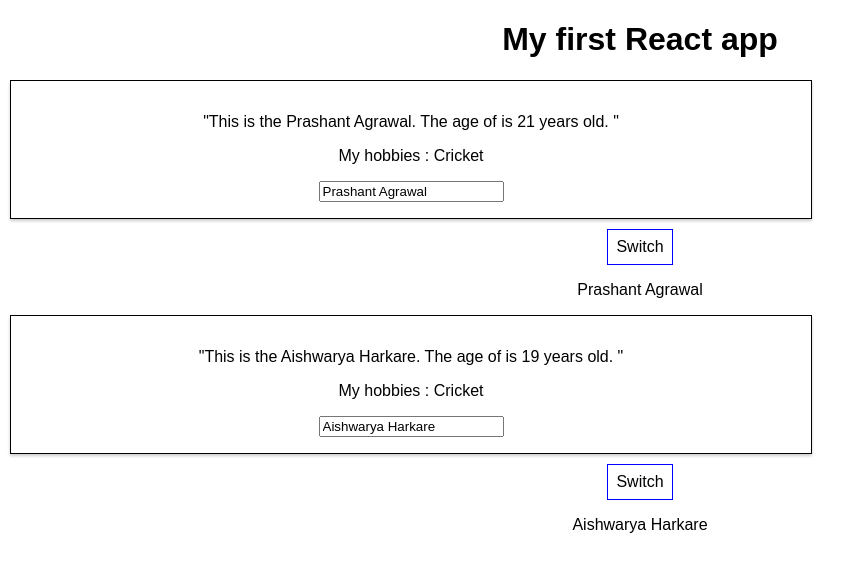
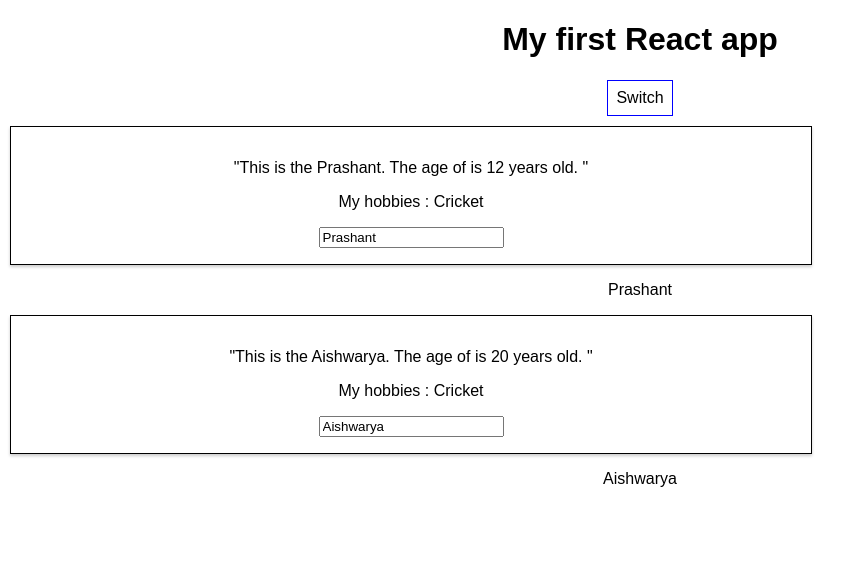
Before and after one commit to Ashutoshharkare/React-course, a React (Create React App) app: page / in a window 1280 px wide. Both pictures are taken after a click on the button "Switch". Shown: the top 572 px of the page, without its empty margins (0-867 px from the left). Built offline with nearby package versions, Linux system fonts and the light colour scheme.

Commit message:
Working with lists and dynamic content #2

```diff
--- a/src/App.js
+++ b/src/App.js
@@ -6,7 +6,8 @@ class App extends Component {
   state = {
     person : [
       {name : "Prashant", age : 12}, {name : "Aishwarya", age : 20}
-    ]
+    ],
+    showPersons : false,
   };
 
   switchButtonHandler = (newName) => {
@@ -17,6 +18,13 @@ class App extends Component {
     this.setState({person : [{name : event.target.value, age : 21}, {name : "Aishwarya Harkare", age : 19}]} );
   }
 
+  togglePersons = () => {
+    const show = this.state.showPersons;
+    this.setState({
+      showPersons : !show,
+    })
+  }
+
   render() {
     const styleButton = {
       backgroundColor : 'white',
@@ -25,15 +33,23 @@ class App extends Component {
       font : 'inherit',
       cursor : 'pointer',
     };
+
+    let persons = null;
+
+    if(this.state.showPersons){
+      persons = (<div>
+      <Person name={this.state.person[0].name} age={this.state.person[0].age} click= {() => this.switchButtonHandler("Ashutosh!")} change = {this.onChangeHandler}> My hobbies : Cricket</Person>
+      <p> {this.state.person[0].name}</p>
+      <Person name={this.state.person[1].name} age={this.state.person[1].age} click= {() => this.switchButtonHandler("Ashutosh!")} change = {this.onChangeHandler}> My hobbies : Cricket</Person>
+      <p> {this.state.person[1].name}</p>
+    </div>);
+    }
+
     return (
       <div className="App">
         <h1> My first React app </h1>
-        <Person name={this.state.person[0].name} age={this.state.person[0].age} click= {() => this.switchButtonHandler("Ashutosh!")} change = {this.onChangeHandler}> My hobbies : Cricket</Person>
-        <button style={styleButton} onClick = {this.switchButtonHandler.bind(this, "Prashant Agrawal")}>Switch</button>
-        <p> {this.state.person[0].name}</p>
-        <Person name={this.state.person[1].name} age={this.state.person[1].age} click= {() => this.switchButtonHandler("Ashutosh!")} change = {this.onChangeHandler}> My hobbies : Cricket</Person>
-        <button style={styleButton} onClick = {this.switchButtonHandler.bind(this, "Prashant Agrawal")}>Switch</button>
-        <p> {this.state.person[1].name}</p>
+        <button style={styleButton} onClick = {this.togglePersons}>Switch</button>
+        {persons}
       </div>
     );
   }
```
